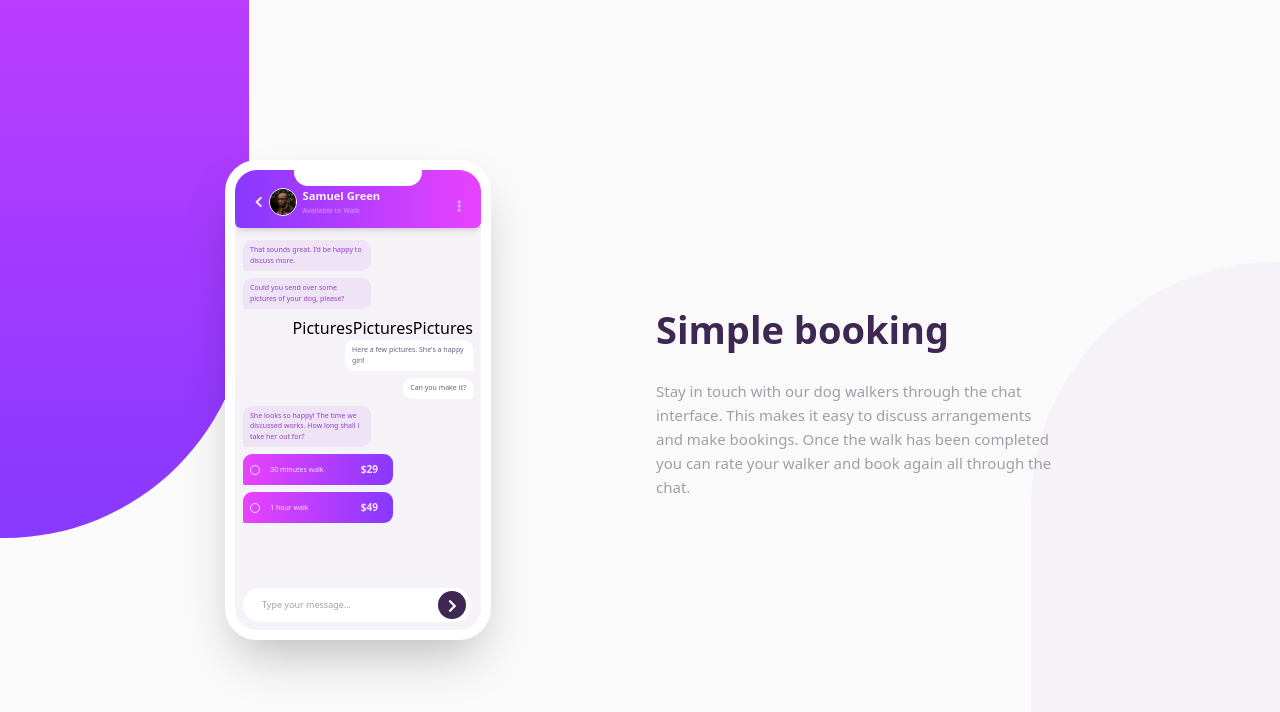
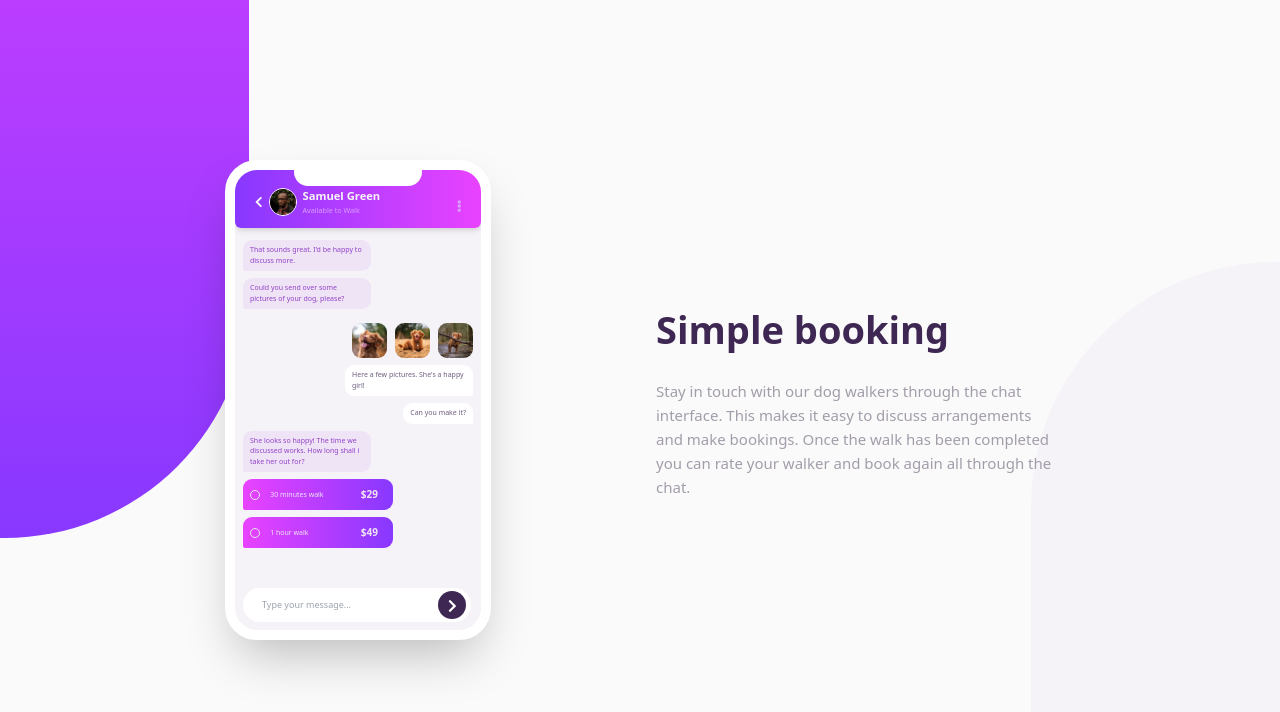
Before and after one commit to bryanmagalong/chat-app-css-react, a React (Create React App) app: page / in a window 1280 px wide. Shown: the top 712 px of the page. Built offline with nearby package versions, Linux system fonts and the light colour scheme.

Commit message:
feat(SharedPictures): add styles

```diff
--- a/src/components/MobilePreview/SharedPictures.js
+++ b/src/components/MobilePreview/SharedPictures.js
@@ -1,11 +1,24 @@
 import React from 'react';
 
-const SharedPictures = () => (
-  <div className="self-end flex">
-    <div>Pictures</div>
-    <div>Pictures</div>
-    <div>Pictures</div>
-  </div>
-);
+import dog1 from '../../assets/images/dog-image-1.jpg';
+import dog2 from '../../assets/images/dog-image-2.jpg';
+import dog3 from '../../assets/images/dog-image-3.jpg';
+
+const SharedPictures = () => {
+  const dogPictures = [ dog1, dog2, dog3 ];
+
+  return (
+    <div className="self-end flex my-message-bottom gap-x-2">
+      {dogPictures.map((picture, index) => (
+        <img
+          className="w-picture h-picture rounded-picture"
+          key={`dog ${index + 1}`}
+          src={picture}
+          alt={`dog ${index + 1}`}
+        />
+      ))}
+    </div>
+  );
+};
 
 export default SharedPictures;
```
